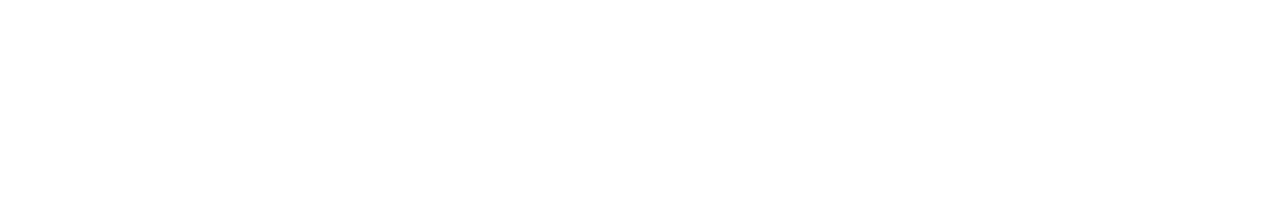
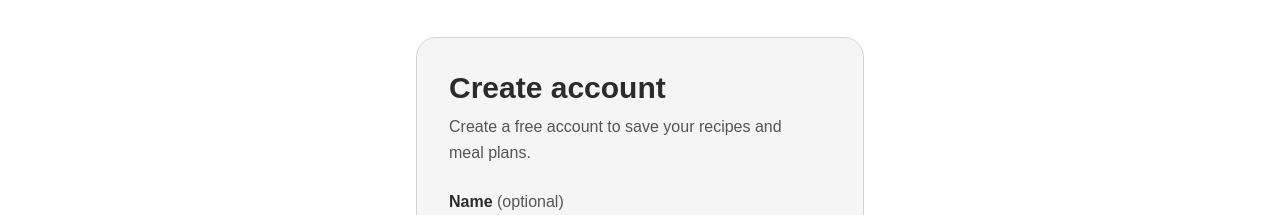
Before and after one commit to mrmerarif/delicious-5-ingredients-recipes, a Next.js app: page /en/signup in a window 1280 px wide. Before the commit this address had no page. Shown: the part 151-366 px from the top of the page. Built offline with nearby package versions, Linux system fonts and the light colour scheme; no server answers.

Commit message:
Add signup page

```diff
--- /dev/null
+++ b/app/[locale]/signup/page.tsx
@@ -0,0 +1,5 @@
+import AuthPage, { type AuthPageProps } from "@/components/auth/AuthPage";
+
+export default function SignupPage(props: AuthPageProps) {
+  return <AuthPage mode="signup" {...props} />;
+}
```
